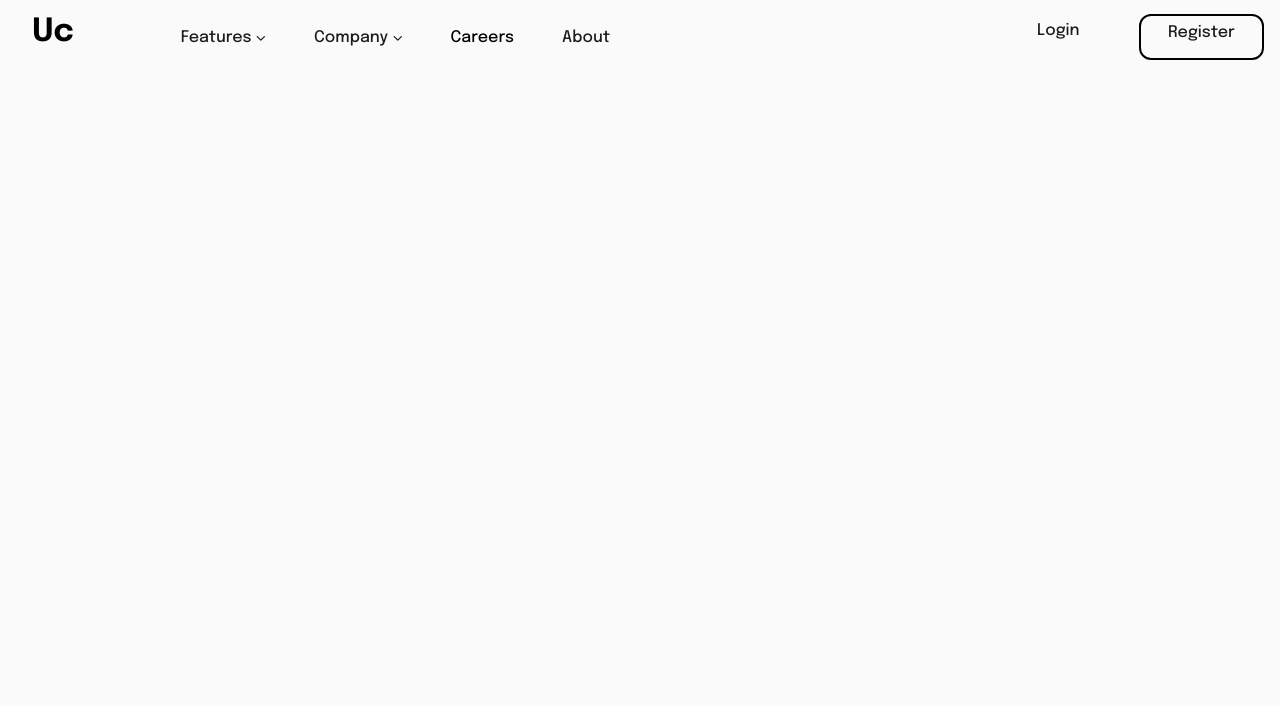
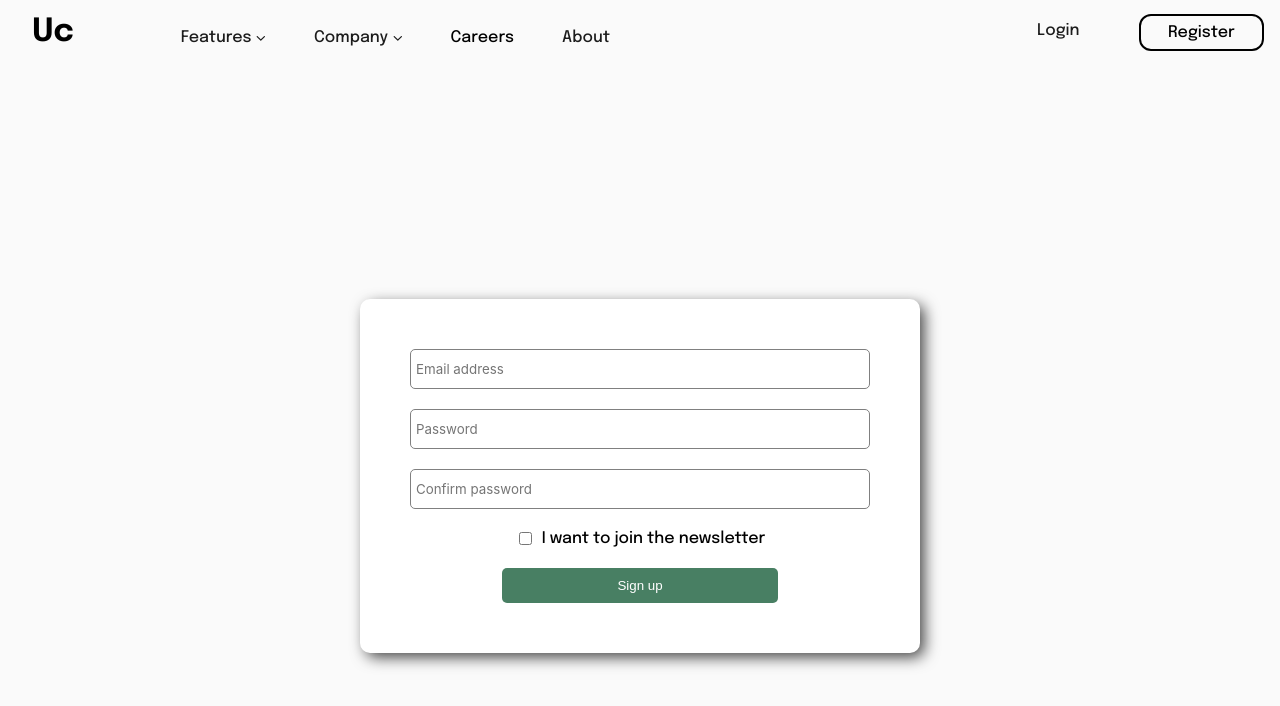
Before and after one commit to smarist/snap-app, a React (Create React App) app: page /Register in a window 1280 px wide. Shown: the top 706 px of the page. Built offline with nearby package versions, Linux system fonts and the light colour scheme.

Commit message:
added some new features

```diff
--- a/src/App.js
+++ b/src/App.js
@@ -1,6 +1,7 @@
 import React from "react"
 import Home from "../src/Pages/Home"
 import Careers from "./Pages/Careers";
+import Register from "./Pages/Register";
 import {Routes, Route} from "react-router-dom"
 import Nav from "./components/Nav/Nav";
 
@@ -12,6 +13,7 @@ function App() {
       <Routes>
         <Route exact path="/" element={<Home/>}/>
         <Route exact path="/Careers" element={<Careers/>}/>
+        <Route exact path="/Register" element={<Register/>}/>
       </Routes>
 
 
--- /dev/null
+++ b/src/Pages/Register.js
@@ -0,0 +1,84 @@
+import React from "react"
+import "../css/register.css"
+
+export default function Register() {
+
+    const [formData, setFormData] = React.useState(
+      {
+        email: "",
+        password: "",
+        confirmPassword: "",
+        okayToEmail: false,
+
+      }
+    )
+
+    function handleChange(event){
+      const {name, value,type, checked} = event.target
+
+      setFormData(prevFormData => {
+        return {
+          ...prevFormData,
+          [name]: type === "checkbox" ? checked : value
+        }
+      }
+        )
+    }
+    function handleSubmit(event) {
+        event.preventDefault()
+        formData.confirmPassword === formData.password ? console.log("Successfully signed up") :console.log("passwords do not match")
+
+        formData.okayToEmail === true && formData.confirmPassword === formData.password && console.log("Thanks for signing up for our newsletter!")
+
+        console.log(formData)
+    }
+
+    return (
+        <div className="form-container">
+            <form className="form" onSubmit={handleSubmit}>
+                <input
+                    type="email"
+                    placeholder="Email address"
+                    className="form--input"
+                    name= "email"
+                    onChange= {handleChange}
+                    value= {formData.email}
+
+                />
+                <input
+                    type="password"
+                    placeholder="Password"
+                    className="form--input"
+                    name= "password"
+                    onChange= {handleChange}
+                    value= {formData.password}
+                />
+                <input
+                    type="password"
+                    placeholder="Confirm password"
+                    className="form--input"
+                    name= "confirmPassword"
+                    onChange= {handleChange}
+                    value= {formData.confirmPassword}
+                />
+
+                <div className="form--marketing">
+                    <input
+                        id="okayToEmail"
+                        type="checkbox"
+                        name= "okayToEmail"
+                        onChange= {handleChange}
+                        checked= {formData.okayToEmail}
+
+                    />
+                    <label htmlFor="okayToEmail">I want to join the newsletter</label>
+                </div>
+                <button
+                    className="form--submit"
+                >
+                    Sign up
+                </button>
+            </form>
+        </div>
+    )
+}
--- a/src/components/Nav/NavMobileMenu.js
+++ b/src/components/Nav/NavMobileMenu.js
@@ -72,7 +72,7 @@ export default function NavMobileMenu(props) {
             </ul>
             <ul className="mobile-nav2">
                 <li className="login-m">Login</li>
-                <li className="register-m">Register</li>
+                <Link to="/Register"><li className="register-m">Register</li></Link>
             </ul>
         </nav>
 
--- a/src/components/Nav/NavWeb.js
+++ b/src/components/Nav/NavWeb.js
@@ -76,7 +76,7 @@ export default function NavWeb() {
                 </ul>
                 <ul className="web-nav2">
                     <li className="login">Login</li>
-                    <li className="register">Register</li>
+                    <Link to="/Register"><li className="register">Register</li></Link>
                 </ul>
             </nav>
 
--- /dev/null
+++ b/src/css/register.css
@@ -0,0 +1,82 @@
+* {
+    box-sizing: border-box;
+  }
+
+
+  .form-container {
+    height: 100vh;
+    padding: 20px;
+    display: flex;
+    flex-direction: column;
+    justify-content: center;
+    align-items: center;
+  }
+
+  .form {
+    background-color: white;
+    padding: 50px;
+    border-radius: 10px;
+    display: flex;
+    flex-direction: column;
+    align-items: center;
+    box-shadow: 5px 5px 15px -1px rgba(0,0,0,0.75);
+  }
+
+  .form--input {
+    width: 100%;
+    margin-bottom: 20px;
+    height: 40px;
+    border-radius: 5px;
+    border: 1px solid gray;
+    padding: 5px;
+    font-family: 'Inter', sans-serif;
+  }
+
+  .form--submit {
+    width: 50%;
+    padding: 10px;
+    border-radius: 5px;
+    color: white;
+    background-color: #487F63;
+    border: none;
+    cursor: pointer;
+  }
+
+  .form--submit:hover{
+    background-color: #3fcf85;
+  }
+
+  .form--marketing {
+    display: flex;
+    margin-bottom: 20px;
+    align-items: center;
+  }
+
+  .form--marketing > input {
+    margin-right: 10px;
+  }
+
+  @media screen  and (min-width:  959px){
+  .form {
+    width: 35rem;
+    height: auto;
+    background-color: white;
+    padding: 50px;
+    border-radius: 10px;
+    display: flex;
+    flex-direction: column;
+    align-items: center;
+    box-shadow: 5px 5px 15px -1px rgba(0,0,0,0.75);
+  }
+
+  .form--submit {
+    width: 60%;
+    padding: 10px;
+    border-radius: 5px;
+    color: white;
+    background-color: #487F63;
+    border: none;
+    cursor: pointer;
+  }
+
+}
```
